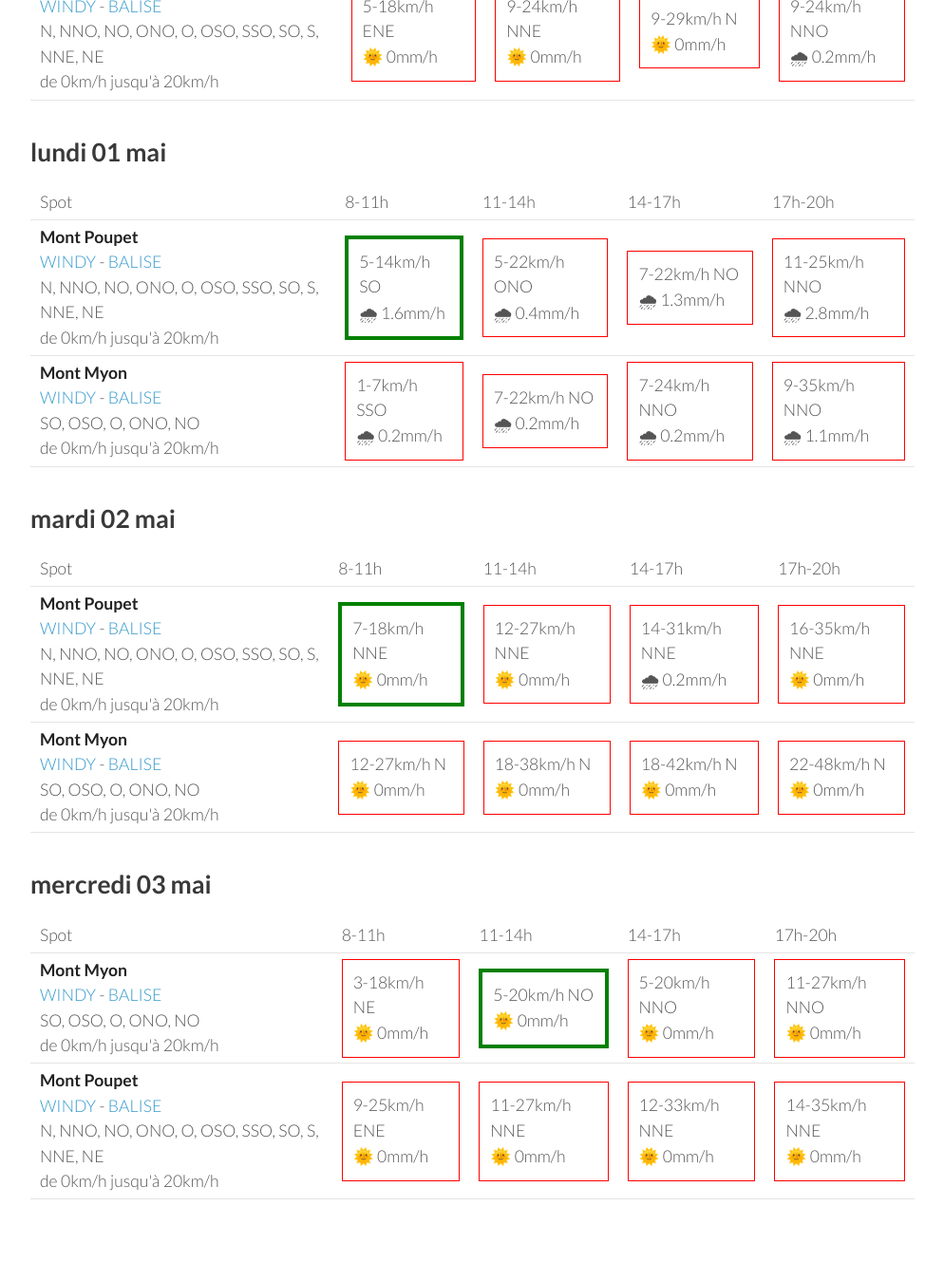
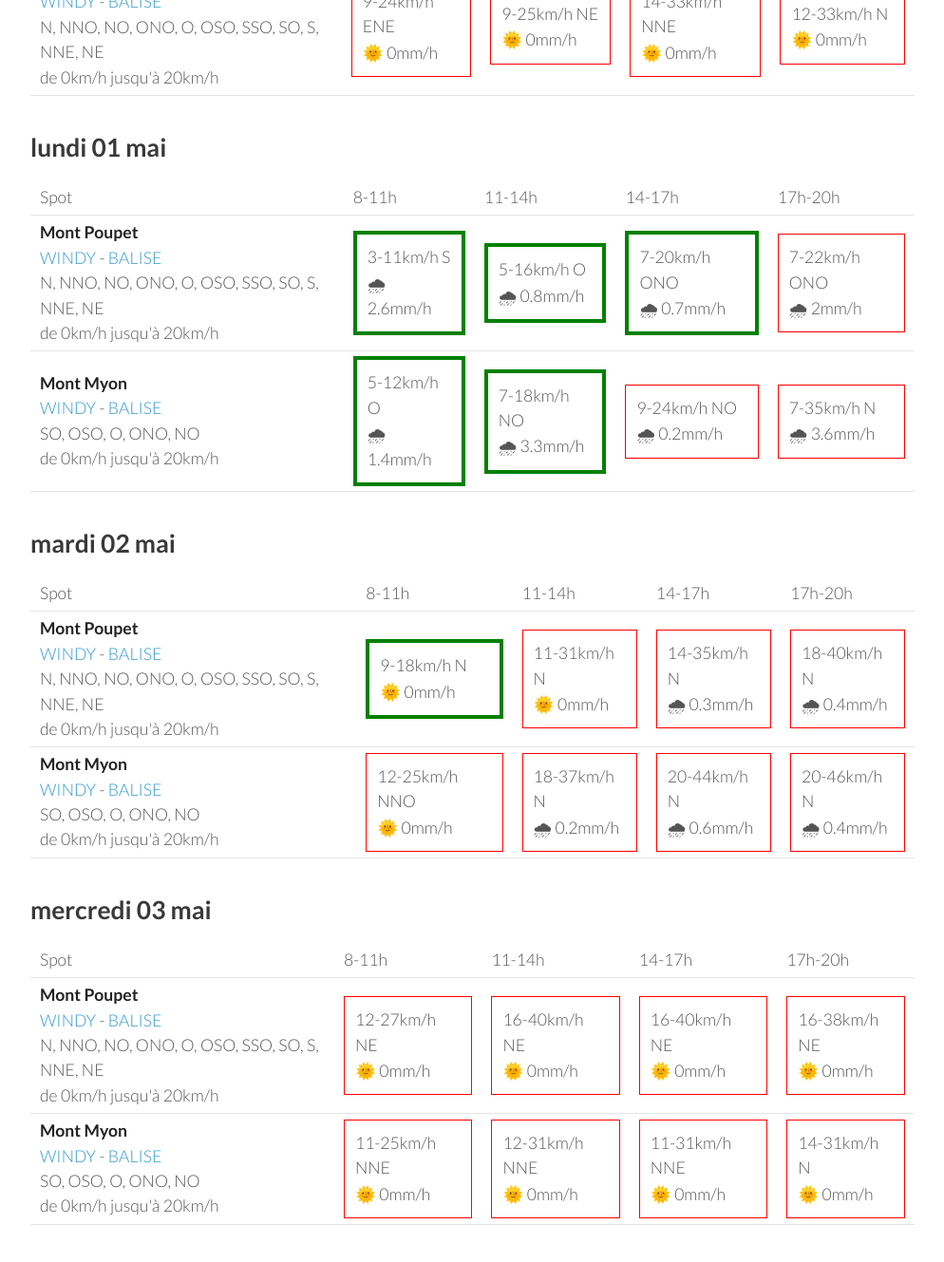
Before and after one commit to parapente-dans-le-nord/parapente-dans-le-nord.github.io, a Jekyll site: the page built from jura.markdown, in a window 1280 px wide and 1400 px high, scrolled down 1302 px. Shown: the top 1329 px of the window at 95% size, without its empty margins (26-1020 px from the left). Built offline with Jekyll 4.4.1, drawn with Linux system fonts in a browser that asks for light colours; some of the changed text lies outside the part shown.

Commit message:
update index.markdown

```diff
--- a/jura.markdown
+++ b/jura.markdown
@@ -25,18 +25,18 @@ page mise à jour le vendredi 28 avril 17:20
         <td><strong>Mont Myon</strong><br><a href="https://windy.com/46.331/5.397?45.898,5.394,8,m:eWoagj8">WINDY</a> - <span class=""><a href="http://www.balisemeteo.com/balise.php?idBalise=70">BALISE</a> </span><br> <span class="vent-favorable">SO, OSO, O, ONO, NO</span><br><span class="force-vent">de 0km/h jusqu'à 20km/h</span> </td>
 
             <td><div class="not-flyable"><p>0-0km/h NA</p><p>🌧️ 0mm/h</p></div></td>
-            <td><div class="not-flyable"><p>11-33km/h SSO</p><p>🌞 0mm/h</p></div></td>
-            <td><div class="not-flyable"><p>12-33km/h SSO</p><p>🌞 0mm/h</p></div></td>
-            <td><div class="not-flyable"><p>9-25km/h SSO</p><p>🌞 0mm/h</p></div></td>
+            <td><div class="not-flyable"><p>0-0km/h NA</p><p>🌧️ 0mm/h</p></div></td>
+            <td><div class="not-flyable"><p>0-0km/h NA</p><p>🌧️ 0mm/h</p></div></td>
+            <td><div class="not-flyable"><p>9-25km/h SO</p><p>🌞 0mm/h</p></div></td>
 
     </tr>
 <tr>
         <td><strong>Mont Poupet</strong><br><a href="https://windy.com/46.970/5.876?46.541,5.876,8">WINDY</a> - <span class=""><a href="http://www.balisemeteo.com/balise.php?idBalise=92">BALISE</a> </span><br> <span class="vent-favorable">N, NNO, NO, ONO, O, OSO, SSO, SO, S, NNE, NE</span><br><span class="force-vent">de 0km/h jusqu'à 20km/h</span> </td>
 
             <td><div class="not-flyable"><p>0-0km/h NA</p><p>🌧️ 0mm/h</p></div></td>
-            <td><div class="not-flyable"><p>11-25km/h SSO</p><p>🌧 1mm/h</p></div></td>
-            <td><div class="not-flyable"><p>14-33km/h OSO</p><p>🌧 0mm/h</p></div></td>
-            <td><div class="not-flyable"><p>16-38km/h SSO</p><p>🌧 0mm/h</p></div></td>
+            <td><div class="not-flyable"><p>0-0km/h NA</p><p>🌧️ 0mm/h</p></div></td>
+            <td><div class="not-flyable"><p>0-0km/h NA</p><p>🌧️ 0mm/h</p></div></td>
+            <td><div class="not-flyable"><p>16-38km/h SO</p><p>🌞 0mm/h</p></div></td>
 
     </tr>
 
@@ -56,22 +56,22 @@ page mise à jour le vendredi 28 avril 17:20
       <td>17h-20h</td>
     </tr>
 <tr>
-        <td><strong>Mont Myon</strong><br><a href="https://windy.com/46.331/5.397?45.898,5.394,8,m:eWoagj8">WINDY</a> - <span class=""><a href="http://www.balisemeteo.com/balise.php?idBalise=70">BALISE</a> </span><br> <span class="vent-favorable">SO, OSO, O, ONO, NO</span><br><span class="force-vent">de 0km/h jusqu'à 20km/h</span> </td>
+        <td><strong>Mont Poupet</strong><br><a href="https://windy.com/46.970/5.876?46.541,5.876,8">WINDY</a> - <span class=""><a href="http://www.balisemeteo.com/balise.php?idBalise=92">BALISE</a> </span><br> <span class="vent-favorable">N, NNO, NO, ONO, O, OSO, SSO, SO, S, NNE, NE</span><br><span class="force-vent">de 0km/h jusqu'à 20km/h</span> </td>
 
-            <td><div class="flyable"><p>5-9km/h SO</p><p>🌞 0mm/h</p></div></td>
-            <td><div class="flyable"><p>5-14km/h OSO</p><p>🌞 0mm/h</p></div></td>
-            <td><div class="not-flyable"><p>9-22km/h N</p><p>🌞 0mm/h</p></div></td>
-            <td><div class="not-flyable"><p>12-29km/h NNE</p><p>🌞 0mm/h</p></div></td>
+            <td><div class="flyable"><p>5-14km/h NNE</p><p>🌞 0mm/h</p></div></td>
+            <td><div class="flyable"><p>7-18km/h NNE</p><p>🌞 0mm/h</p></div></td>
+            <td><div class="not-flyable"><p>11-27km/h N</p><p>🌞 0mm/h</p></div></td>
+            <td><div class="not-flyable"><p>11-27km/h N</p><p>🌞 0mm/h</p></div></td>
 
 
     </tr>
 <tr>
-        <td><strong>Mont Poupet</strong><br><a href="https://windy.com/46.970/5.876?46.541,5.876,8">WINDY</a> - <span class=""><a href="http://www.balisemeteo.com/balise.php?idBalise=92">BALISE</a> </span><br> <span class="vent-favorable">N, NNO, NO, ONO, O, OSO, SSO, SO, S, NNE, NE</span><br><span class="force-vent">de 0km/h jusqu'à 20km/h</span> </td>
+        <td><strong>Mont Myon</strong><br><a href="https://windy.com/46.331/5.397?45.898,5.394,8,m:eWoagj8">WINDY</a> - <span class=""><a href="http://www.balisemeteo.com/balise.php?idBalise=70">BALISE</a> </span><br> <span class="vent-favorable">SO, OSO, O, ONO, NO</span><br><span class="force-vent">de 0km/h jusqu'à 20km/h</span> </td>
 
-            <td><div class="not-flyable"><p>5-12km/h ENE</p><p>🌞 0mm/h</p></div></td>
-            <td><div class="flyable"><p>5-16km/h N</p><p>🌞 0mm/h</p></div></td>
-            <td><div class="not-flyable"><p>11-25km/h NNO</p><p>🌞 0mm/h</p></div></td>
-            <td><div class="not-flyable"><p>11-27km/h N</p><p>🌞 0mm/h</p></div></td>
+            <td><div class="flyable"><p>3-11km/h O</p><p>🌧 0.5mm/h</p></div></td>
+            <td><div class="flyable"><p>3-12km/h O</p><p>🌧 2.5mm/h</p></div></td>
+            <td><div class="not-flyable"><p>0-11km/h NE</p><p>🌧 4.6mm/h</p></div></td>
+            <td><div class="not-flyable"><p>9-24km/h NNE</p><p>🌧 0.5mm/h</p></div></td>
 
 
     </tr>
@@ -94,20 +94,20 @@ page mise à jour le vendredi 28 avril 17:20
 <tr>
         <td><strong>Mont Myon</strong><br><a href="https://windy.com/46.331/5.397?45.898,5.394,8,m:eWoagj8">WINDY</a> - <span class=""><a href="http://www.balisemeteo.com/balise.php?idBalise=70">BALISE</a> </span><br> <span class="vent-favorable">SO, OSO, O, ONO, NO</span><br><span class="force-vent">de 0km/h jusqu'à 20km/h</span> </td>
 
-            <td><div class="not-flyable"><p>5-14km/h NNO</p><p>🌞 0mm/h</p></div></td>
+            <td><div class="not-flyable"><p>0-9km/h SE</p><p>🌞 0mm/h</p></div></td>
+            <td><div class="flyable"><p>5-16km/h NO</p><p>🌞 0mm/h</p></div></td>
+            <td><div class="flyable"><p>3-16km/h NO</p><p>🌞 0mm/h</p></div></td>
             <td><div class="not-flyable"><p>5-18km/h NNO</p><p>🌞 0mm/h</p></div></td>
-            <td><div class="flyable"><p>5-18km/h NO</p><p>🌞 0mm/h</p></div></td>
-            <td><div class="not-flyable"><p>9-22km/h NNO</p><p>🌧 0.2mm/h</p></div></td>
 
 
     </tr>
 <tr>
         <td><strong>Mont Poupet</strong><br><a href="https://windy.com/46.970/5.876?46.541,5.876,8">WINDY</a> - <span class=""><a href="http://www.balisemeteo.com/balise.php?idBalise=92">BALISE</a> </span><br> <span class="vent-favorable">N, NNO, NO, ONO, O, OSO, SSO, SO, S, NNE, NE</span><br><span class="force-vent">de 0km/h jusqu'à 20km/h</span> </td>
 
-            <td><div class="not-flyable"><p>5-18km/h ENE</p><p>🌞 0mm/h</p></div></td>
-            <td><div class="not-flyable"><p>9-24km/h NNE</p><p>🌞 0mm/h</p></div></td>
-            <td><div class="not-flyable"><p>9-29km/h N</p><p>🌞 0mm/h</p></div></td>
-            <td><div class="not-flyable"><p>9-24km/h NNO</p><p>🌧 0.2mm/h</p></div></td>
+            <td><div class="not-flyable"><p>9-24km/h ENE</p><p>🌞 0mm/h</p></div></td>
+            <td><div class="not-flyable"><p>9-25km/h NE</p><p>🌞 0mm/h</p></div></td>
+            <td><div class="not-flyable"><p>14-33km/h NNE</p><p>🌞 0mm/h</p></div></td>
+            <td><div class="not-flyable"><p>12-33km/h N</p><p>🌞 0mm/h</p></div></td>
 
 
     </tr>
@@ -130,20 +130,20 @@ page mise à jour le vendredi 28 avril 17:20
 <tr>
         <td><strong>Mont Poupet</strong><br><a href="https://windy.com/46.970/5.876?46.541,5.876,8">WINDY</a> - <span class=""><a href="http://www.balisemeteo.com/balise.php?idBalise=92">BALISE</a> </span><br> <span class="vent-favorable">N, NNO, NO, ONO, O, OSO, SSO, SO, S, NNE, NE</span><br><span class="force-vent">de 0km/h jusqu'à 20km/h</span> </td>
 
-            <td><div class="flyable"><p>5-14km/h SO</p><p>🌧 1.6mm/h</p></div></td>
-            <td><div class="not-flyable"><p>5-22km/h ONO</p><p>🌧 0.4mm/h</p></div></td>
-            <td><div class="not-flyable"><p>7-22km/h NO</p><p>🌧 1.3mm/h</p></div></td>
-            <td><div class="not-flyable"><p>11-25km/h NNO</p><p>🌧 2.8mm/h</p></div></td>
+            <td><div class="flyable"><p>3-11km/h S</p><p>🌧 2.6mm/h</p></div></td>
+            <td><div class="flyable"><p>5-16km/h O</p><p>🌧 0.8mm/h</p></div></td>
+            <td><div class="flyable"><p>7-20km/h ONO</p><p>🌧 0.7mm/h</p></div></td>
+            <td><div class="not-flyable"><p>7-22km/h ONO</p><p>🌧 2mm/h</p></div></td>
 
 
     </tr>
 <tr>
         <td><strong>Mont Myon</strong><br><a href="https://windy.com/46.331/5.397?45.898,5.394,8,m:eWoagj8">WINDY</a> - <span class=""><a href="http://www.balisemeteo.com/balise.php?idBalise=70">BALISE</a> </span><br> <span class="vent-favorable">SO, OSO, O, ONO, NO</span><br><span class="force-vent">de 0km/h jusqu'à 20km/h</span> </td>
 
-            <td><div class="not-flyable"><p>1-7km/h SSO</p><p>🌧 0.2mm/h</p></div></td>
-            <td><div class="not-flyable"><p>7-22km/h NO</p><p>🌧 0.2mm/h</p></div></td>
-            <td><div class="not-flyable"><p>7-24km/h NNO</p><p>🌧 0.2mm/h</p></div></td>
-            <td><div class="not-flyable"><p>9-35km/h NNO</p><p>🌧 1.1mm/h</p></div></td>
+            <td><div class="flyable"><p>5-12km/h O</p><p>🌧 1.4mm/h</p></div></td>
+            <td><div class="flyable"><p>7-18km/h NO</p><p>🌧 3.3mm/h</p></div></td>
+            <td><div class="not-flyable"><p>9-24km/h NO</p><p>🌧 0.2mm/h</p></div></td>
+            <td><div class="not-flyable"><p>7-35km/h N</p><p>🌧 3.6mm/h</p></div></td>
 
 
     </tr>
@@ -166,20 +166,20 @@ page mise à jour le vendredi 28 avril 17:20
 <tr>
         <td><strong>Mont Poupet</strong><br><a href="https://windy.com/46.970/5.876?46.541,5.876,8">WINDY</a> - <span class=""><a href="http://www.balisemeteo.com/balise.php?idBalise=92">BALISE</a> </span><br> <span class="vent-favorable">N, NNO, NO, ONO, O, OSO, SSO, SO, S, NNE, NE</span><br><span class="force-vent">de 0km/h jusqu'à 20km/h</span> </td>
 
-            <td><div class="flyable"><p>7-18km/h NNE</p><p>🌞 0mm/h</p></div></td>
-            <td><div class="not-flyable"><p>12-27km/h NNE</p><p>🌞 0mm/h</p></div></td>
-            <td><div class="not-flyable"><p>14-31km/h NNE</p><p>🌧 0.2mm/h</p></div></td>
-            <td><div class="not-flyable"><p>16-35km/h NNE</p><p>🌞 0mm/h</p></div></td>
+            <td><div class="flyable"><p>9-18km/h N</p><p>🌞 0mm/h</p></div></td>
+            <td><div class="not-flyable"><p>11-31km/h N</p><p>🌞 0mm/h</p></div></td>
+            <td><div class="not-flyable"><p>14-35km/h N</p><p>🌧 0.3mm/h</p></div></td>
+            <td><div class="not-flyable"><p>18-40km/h N</p><p>🌧 0.4mm/h</p></div></td>
 
 
     </tr>
 <tr>
         <td><strong>Mont Myon</strong><br><a href="https://windy.com/46.331/5.397?45.898,5.394,8,m:eWoagj8">WINDY</a> - <span class=""><a href="http://www.balisemeteo.com/balise.php?idBalise=70">BALISE</a> </span><br> <span class="vent-favorable">SO, OSO, O, ONO, NO</span><br><span class="force-vent">de 0km/h jusqu'à 20km/h</span> </td>
 
-            <td><div class="not-flyable"><p>12-27km/h N</p><p>🌞 0mm/h</p></div></td>
-            <td><div class="not-flyable"><p>18-38km/h N</p><p>🌞 0mm/h</p></div></td>
-            <td><div class="not-flyable"><p>18-42km/h N</p><p>🌞 0mm/h</p></div></td>
-            <td><div class="not-flyable"><p>22-48km/h N</p><p>🌞 0mm/h</p></div></td>
+            <td><div class="not-flyable"><p>12-25km/h NNO</p><p>🌞 0mm/h</p></div></td>
+            <td><div class="not-flyable"><p>18-37km/h N</p><p>🌧 0.2mm/h</p></div></td>
+            <td><div class="not-flyable"><p>20-44km/h N</p><p>🌧 0.6mm/h</p></div></td>
+            <td><div class="not-flyable"><p>20-46km/h N</p><p>🌧 0.4mm/h</p></div></td>
 
 
     </tr>
@@ -200,22 +200,22 @@ page mise à jour le vendredi 28 avril 17:20
       <td>17h-20h</td>
     </tr>
 <tr>
-        <td><strong>Mont Myon</strong><br><a href="https://windy.com/46.331/5.397?45.898,5.394,8,m:eWoagj8">WINDY</a> - <span class=""><a href="http://www.balisemeteo.com/balise.php?idBalise=70">BALISE</a> </span><br> <span class="vent-favorable">SO, OSO, O, ONO, NO</span><br><span class="force-vent">de 0km/h jusqu'à 20km/h</span> </td>
+        <td><strong>Mont Poupet</strong><br><a href="https://windy.com/46.970/5.876?46.541,5.876,8">WINDY</a> - <span class=""><a href="http://www.balisemeteo.com/balise.php?idBalise=92">BALISE</a> </span><br> <span class="vent-favorable">N, NNO, NO, ONO, O, OSO, SSO, SO, S, NNE, NE</span><br><span class="force-vent">de 0km/h jusqu'à 20km/h</span> </td>
 
-            <td><div class="not-flyable"><p>3-18km/h NE</p><p>🌞 0mm/h</p></div></td>
-            <td><div class="flyable"><p>5-20km/h NO</p><p>🌞 0mm/h</p></div></td>
-            <td><div class="not-flyable"><p>5-20km/h NNO</p><p>🌞 0mm/h</p></div></td>
-            <td><div class="not-flyable"><p>11-27km/h NNO</p><p>🌞 0mm/h</p></div></td>
+            <td><div class="not-flyable"><p>12-27km/h NE</p><p>🌞 0mm/h</p></div></td>
+            <td><div class="not-flyable"><p>16-40km/h NE</p><p>🌞 0mm/h</p></div></td>
+            <td><div class="not-flyable"><p>16-40km/h NE</p><p>🌞 0mm/h</p></div></td>
+            <td><div class="not-flyable"><p>16-38km/h NE</p><p>🌞 0mm/h</p></div></td>
 
 
     </tr>
 <tr>
-        <td><strong>Mont Poupet</strong><br><a href="https://windy.com/46.970/5.876?46.541,5.876,8">WINDY</a> - <span class=""><a href="http://www.balisemeteo.com/balise.php?idBalise=92">BALISE</a> </span><br> <span class="vent-favorable">N, NNO, NO, ONO, O, OSO, SSO, SO, S, NNE, NE</span><br><span class="force-vent">de 0km/h jusqu'à 20km/h</span> </td>
+        <td><strong>Mont Myon</strong><br><a href="https://windy.com/46.331/5.397?45.898,5.394,8,m:eWoagj8">WINDY</a> - <span class=""><a href="http://www.balisemeteo.com/balise.php?idBalise=70">BALISE</a> </span><br> <span class="vent-favorable">SO, OSO, O, ONO, NO</span><br><span class="force-vent">de 0km/h jusqu'à 20km/h</span> </td>
 
-            <td><div class="not-flyable"><p>9-25km/h ENE</p><p>🌞 0mm/h</p></div></td>
-            <td><div class="not-flyable"><p>11-27km/h NNE</p><p>🌞 0mm/h</p></div></td>
-            <td><div class="not-flyable"><p>12-33km/h NNE</p><p>🌞 0mm/h</p></div></td>
-            <td><div class="not-flyable"><p>14-35km/h NNE</p><p>🌞 0mm/h</p></div></td>
+            <td><div class="not-flyable"><p>11-25km/h NNE</p><p>🌞 0mm/h</p></div></td>
+            <td><div class="not-flyable"><p>12-31km/h NNE</p><p>🌞 0mm/h</p></div></td>
+            <td><div class="not-flyable"><p>11-31km/h NNE</p><p>🌞 0mm/h</p></div></td>
+            <td><div class="not-flyable"><p>14-31km/h N</p><p>🌞 0mm/h</p></div></td>
 
 
     </tr>
```
Also changed, not shown: other parts of jura.markdown (+1 -1 lines).
